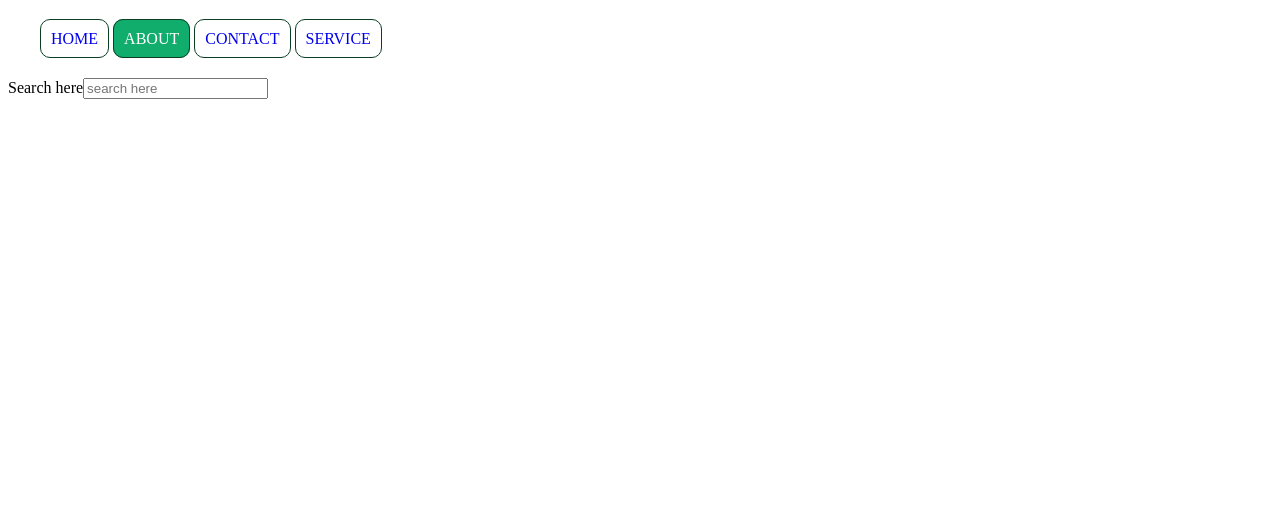
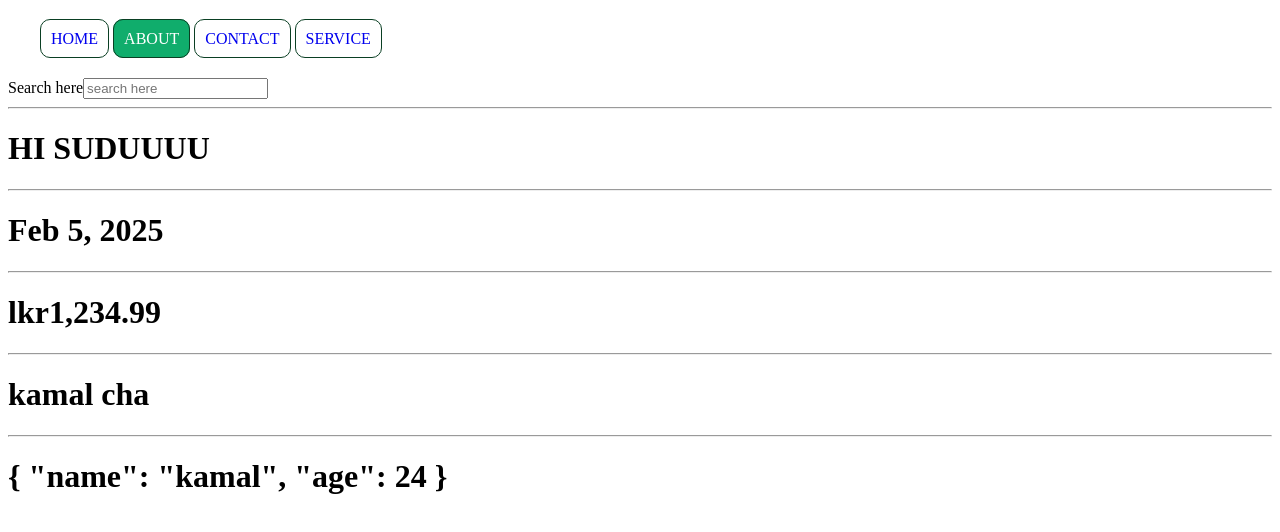
Before and after one commit to MadhushanTharanga/angular-test-project, an Angular app: page /about in a window 1280 px wide. Shown: the top 532 px of the page. Built offline with nearby package versions, Linux system fonts and the light colour scheme.

Commit message:
updated!!

```diff
--- a/src/app/components/about/about.component.html
+++ b/src/app/components/about/about.component.html
@@ -2,3 +2,13 @@
   <label for="idSearch">Search here</label>
   <input type="text" id="idSearch" [formControl]="searchText" placeholder="search here">
 </div>
+<hr>
+<h1>{{text | uppercase}}</h1>
+<hr>
+<h1>{{date | date}}</h1>
+<hr>
+<h1>{{salary | currency:'lkr'}}</h1>
+<hr>
+<h1>{{name | slice:0:9}}</h1>
+<hr>
+<h1>{{user | json}}</h1>
--- a/src/app/components/about/about.component.ts
+++ b/src/app/components/about/about.component.ts
@@ -3,18 +3,29 @@ import {FormControl, FormsModule, ReactiveFormsModule} from "@angular/forms";
 import {debounceTime, Observable} from "rxjs";
 import {response} from "express";
 import {log} from "util";
+import {CurrencyPipe, DatePipe, JsonPipe, SlicePipe, UpperCasePipe} from "@angular/common";
 
 @Component({
   selector: 'app-about',
   standalone: true,
   imports: [
     FormsModule,
-    ReactiveFormsModule
+    ReactiveFormsModule,
+    UpperCasePipe,
+    DatePipe,
+    CurrencyPipe,
+    SlicePipe,
+    JsonPipe
   ],
   templateUrl: './about.component.html',
   styleUrl: './about.component.scss'
 })
 export class AboutComponent implements   OnInit{
+  text = 'Hi suduuuu';
+  date=new Date();
+  salary=1234.99;
+  name = 'kamal chandana';
+  user={name:'kamal',age:24}
   searchText = new FormControl();
   ngOnInit(): void {
     // this.searchText.valueChanges.subscribe((value)=>{
```
